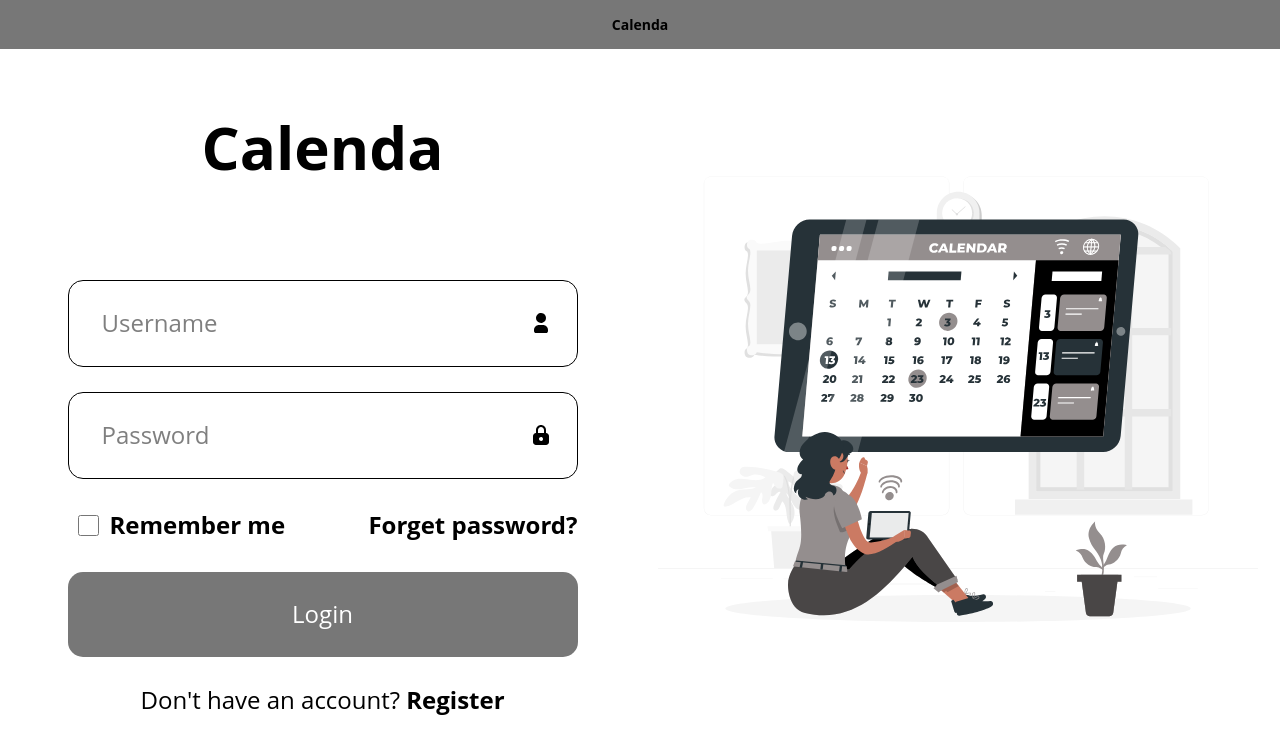
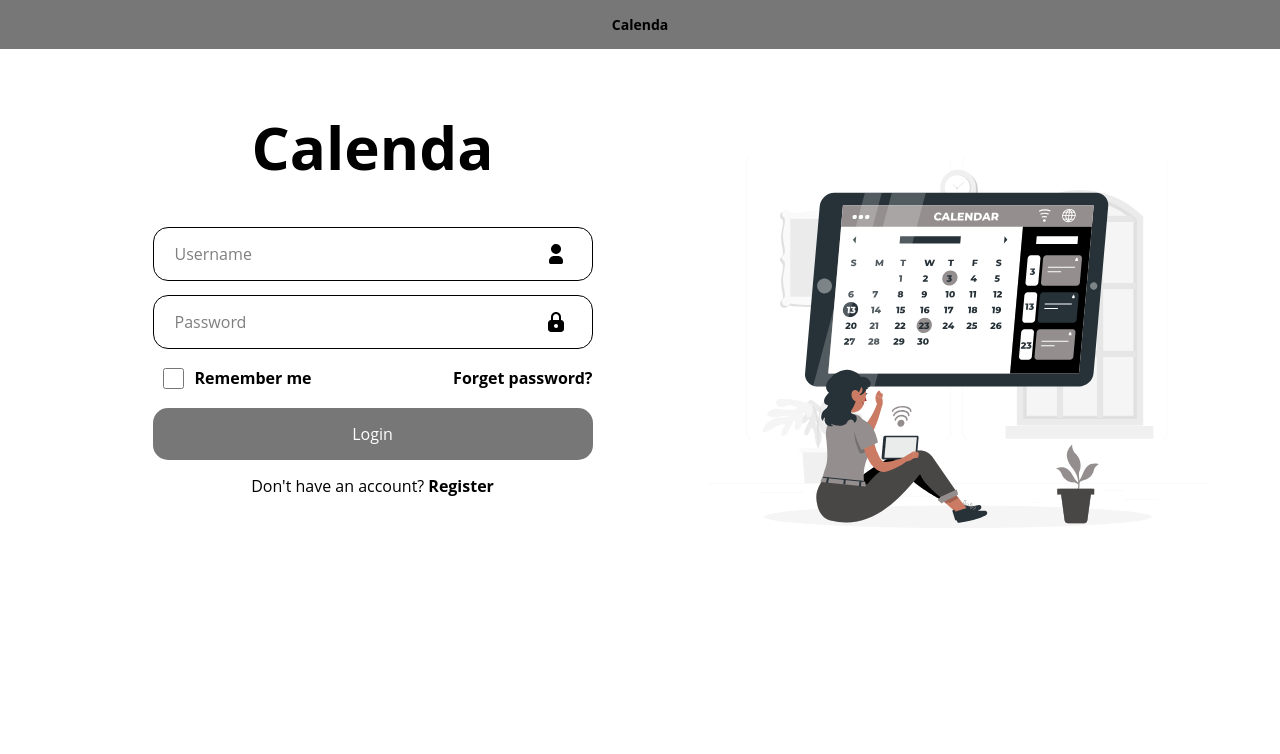
Before and after one commit to Lesel22/GestorEvento-frontend, a React app: page / in a window 1280 px wide. Shown: the top 754 px of the page. Built offline with nearby package versions, Linux system fonts and the light colour scheme; the HTML template or start-up script is replaced by a standard one; a web font is replaced by a local one.

Commit message:
Login_improve

```diff
--- a/src/pages/LoginPage.jsx
+++ b/src/pages/LoginPage.jsx
@@ -79,13 +79,13 @@ const LoginPage = () => {
 
   return (
     <main className="flex flex-row justify-center gap-10">
-      <div className=" sm:w-[600px] max-w-[700px] min-w-[320px] pl-[45px] pr-[45px] flex flex-col gap-[88px] text-[24px]">
+      <div className=" sm:w-[600px] max-w-[700px] min-w-[320px] pl-[45px] pr-[45px] flex flex-col gap-10 text-[16px]">
         <h2 className="text-black text-center text-[60px] font-playfair font-bold ">Calenda</h2>
 
-        <form onSubmit={handleLogin} className="flex flex-col text-black  gap-[25px]">
+        <form onSubmit={handleLogin} className="flex flex-col text-black px-10 gap-4">
           <div className=" text-black relative ">
             <input
-              className=" w-full py-7 px-[33px] bg-white border border-black rounded-[15px]"
+              className=" w-full py-4 px-6 bg-white border border-black rounded-[15px]"
               type="text"
               name="correo"
               placeholder="Username"
@@ -99,7 +99,7 @@ const LoginPage = () => {
           </div>
           <div className="text-black relative">
             <input
-              className=" w-full py-7 px-[33px] bg-white border border-black rounded-[15px]"
+              className=" w-full py-4 px-6 bg-white border border-black rounded-[15px]"
               type="password"
               name="password"
               placeholder="Password"
@@ -129,7 +129,7 @@ const LoginPage = () => {
           </div>
           <button
             type="submit"
-            className="w-full rounded-[15px] py-7 font-boldr text-white bg-[#777777] hover:bg-[#3C3C3C] duration-300 cursor-pointer"
+            className="w-full rounded-[15px] py-4 font-boldr text-white bg-[#777777] hover:bg-[#3C3C3C] duration-300 cursor-pointer"
           >
             Login
           </button>
@@ -145,7 +145,7 @@ const LoginPage = () => {
 
         </form>
       </div>
-      <div className="w-[600px] min-w-[600px] hidden xl:flex">
+      <div className="w-[500px] min-w-[500px] hidden xl:flex">
         <img src="Online-calendar.svg" alt="Logo" />
       </div>
       {/* <img className= "w-[1000px] h-[599px]  overflow-visible hidden sm:flex"src="Online-calendar.svg" alt="Logo"></img> */}
```
